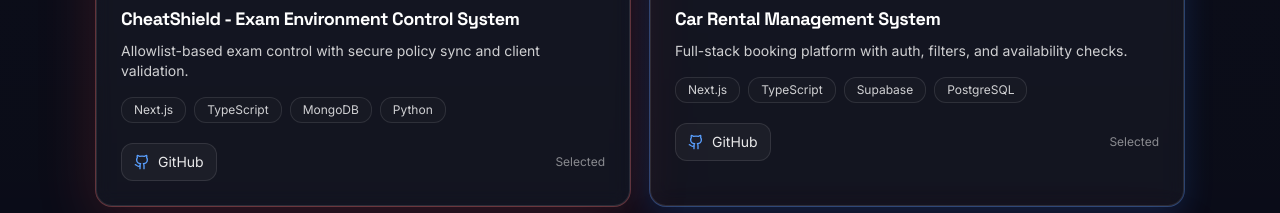
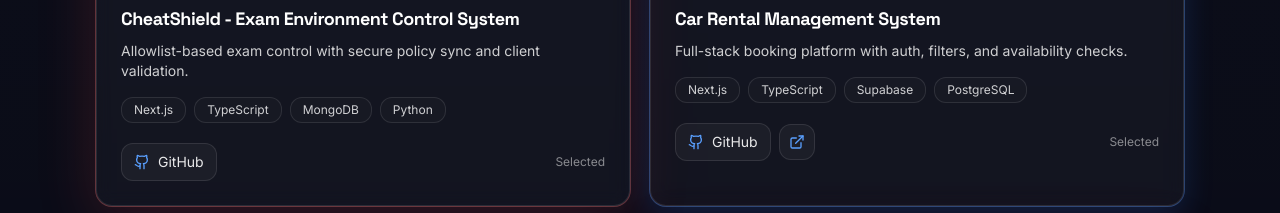
Before and after one commit to Piraveen17/Portfolio, a React (Vite) app: page / in a window 1280 px wide. Shown: the part 3400-3613 px from the top of the page. Built offline with nearby package versions, Linux system fonts and the light colour scheme.

Commit message:
Demo link added to car-rental project

```diff
--- a/src/components/ProjectsGrid.tsx
+++ b/src/components/ProjectsGrid.tsx
@@ -1,5 +1,5 @@
 import { motion } from "framer-motion";
-import { Github } from "lucide-react";
+import { ExternalLink, Github } from "lucide-react";
 import { PROJECTS } from "../lib/data";
 
 const accentMap: Record<string, { ring: string; glow: string; chip: string }> = {
@@ -67,6 +67,7 @@ export function ProjectsGrid() {
                   </h3>
                   <p className="mt-2 text-sm text-white/80">{p.tagline}</p>
                 </div>
+                <div className="flex items-center gap-2">
                   <a
                     href={p.github}
                     className="inline-flex items-center gap-2 rounded-xl border border-white/10 bg-white/[0.04] px-3 py-2 text-sm text-white/90 transition hover:-translate-y-0.5 hover:shadow-glow"
@@ -74,6 +75,16 @@ export function ProjectsGrid() {
                     <Github className="h-4 w-4 text-blueglow-400" />
                     GitHub
                   </a>
+                  {p.demo ? (
+                    <a
+                      href={p.demo}
+                      aria-label={`${p.title} live demo`}
+                      className="inline-flex h-9 w-9 items-center justify-center rounded-xl border border-white/10 bg-white/[0.04] text-white/90 transition hover:-translate-y-0.5 hover:shadow-glow"
+                    >
+                      <ExternalLink className="h-4 w-4 text-blueglow-400" />
+                    </a>
+                  ) : null}
+                </div>
               </div>
 
               <div className="mt-5 flex flex-wrap gap-2">
@@ -152,6 +163,7 @@ export function ProjectsGrid() {
               </div>
 
               <div className="mt-5 flex items-center justify-between">
+                <div className="flex items-center gap-2">
                   <a
                     href={p.github}
                     className="inline-flex items-center gap-2 rounded-xl border border-white/10 bg-white/[0.04] px-3 py-2 text-sm text-white/90 transition hover:-translate-y-0.5 hover:shadow-glow"
@@ -159,6 +171,16 @@ export function ProjectsGrid() {
                     <Github className="h-4 w-4 text-blueglow-400" />
                     GitHub
                   </a>
+                  {p.demo ? (
+                    <a
+                      href={p.demo}
+                      aria-label={`${p.title} live demo`}
+                      className="inline-flex h-9 w-9 items-center justify-center rounded-xl border border-white/10 bg-white/[0.04] text-white/90 transition hover:-translate-y-0.5 hover:shadow-glow"
+                    >
+                      <ExternalLink className="h-4 w-4 text-blueglow-400" />
+                    </a>
+                  ) : null}
+                </div>
                 <span className="text-xs text-white/50">Selected</span>
               </div>
             </div>
--- a/src/lib/data.ts
+++ b/src/lib/data.ts
@@ -2,13 +2,14 @@ export const PROFILE = {
   brand: "piraveen",
   name: "Sasikaran Piraveen",
   title: "BSc (Hons) Computer Science (Reading)",
-  tagline: "Frontend and full-stack developer focused on clean UI and reliable systems.",
+  tagline:
+    "Frontend and full-stack developer focused on clean UI and reliable systems.",
   currently:
     "Building production-ready web apps and exploring deep learning for real-world impact.",
   location: "Jaffna District, Northern Province, Sri Lanka",
   email: "piraveen1727@gmail.com",
   github: "https://github.com/Piraveen17",
-  linkedin: "https://www.linkedin.com/in/piraveen-sasikaran-88354a268",
+  linkedin: "https://www.linkedin.com/in/piraveen-sasikaran",
   instagram: "https://www.instagram.com/piraveen.13",
   resumeUrl: "/resume.pdf",
 };
@@ -33,8 +34,7 @@ export const PROJECTS = [
     badge: "Selected",
     tagline:
       "Allowlist-based exam control with secure policy sync and client validation.",
-    description:
-      "Policy sync, secure registration, and API flow validation.",
+    description: "Policy sync, secure registration, and API flow validation.",
     accent: "red",
     stack: ["Next.js", "TypeScript", "MongoDB", "Python", "Postman"],
     github: "https://github.com/Piraveen17",
@@ -51,14 +51,14 @@ export const PROJECTS = [
     accent: "cyan",
     stack: ["Next.js", "TypeScript", "Supabase", "PostgreSQL", "shadcn/ui"],
     github: "https://github.com/Piraveen17",
+    demo: "https://ajcar-rental.vercel.app",
     image: "/projects/car-rental-system.svg",
   },
   {
     title: "JeyaFoods - Food Ordering System",
     year: "2026",
     badge: "Selected",
-    tagline:
-      "Responsive menu UI with search and filters for fast discovery.",
+    tagline: "Responsive menu UI with search and filters for fast discovery.",
     description:
       "Reusable components with consistent UI styling across customer pages.",
     accent: "cyan",
@@ -70,10 +70,8 @@ export const PROJECTS = [
     title: "Resource Hub Management System",
     year: "2024",
     badge: "Selected",
-    tagline:
-      "Scheduling calendar UI with booking workflows and validation.",
-    description:
-      "Availability views and create/update/cancel booking flows.",
+    tagline: "Scheduling calendar UI with booking workflows and validation.",
+    description: "Availability views and create/update/cancel booking flows.",
     accent: "red",
     stack: ["HTML", "Tailwind CSS", "JavaScript", "PHP"],
     github: "https://github.com/Piraveen17",
```
Lines whose indentation alone changed are shown as unchanged.
